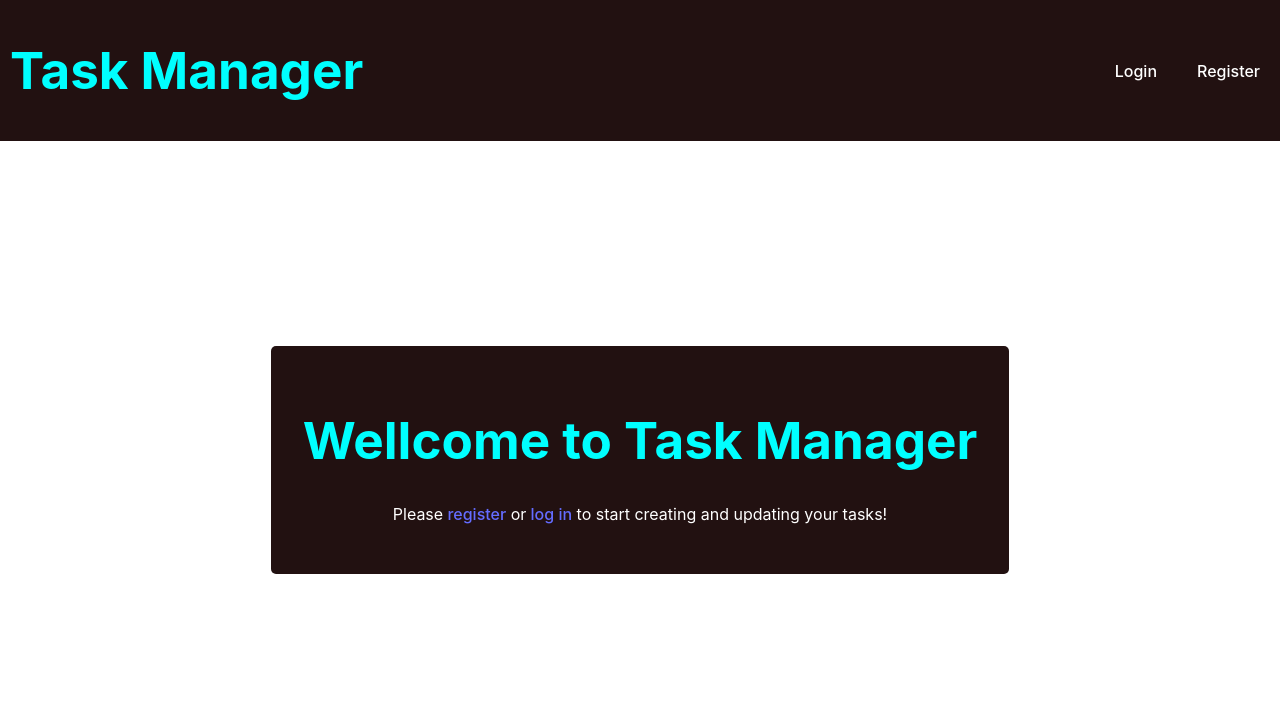
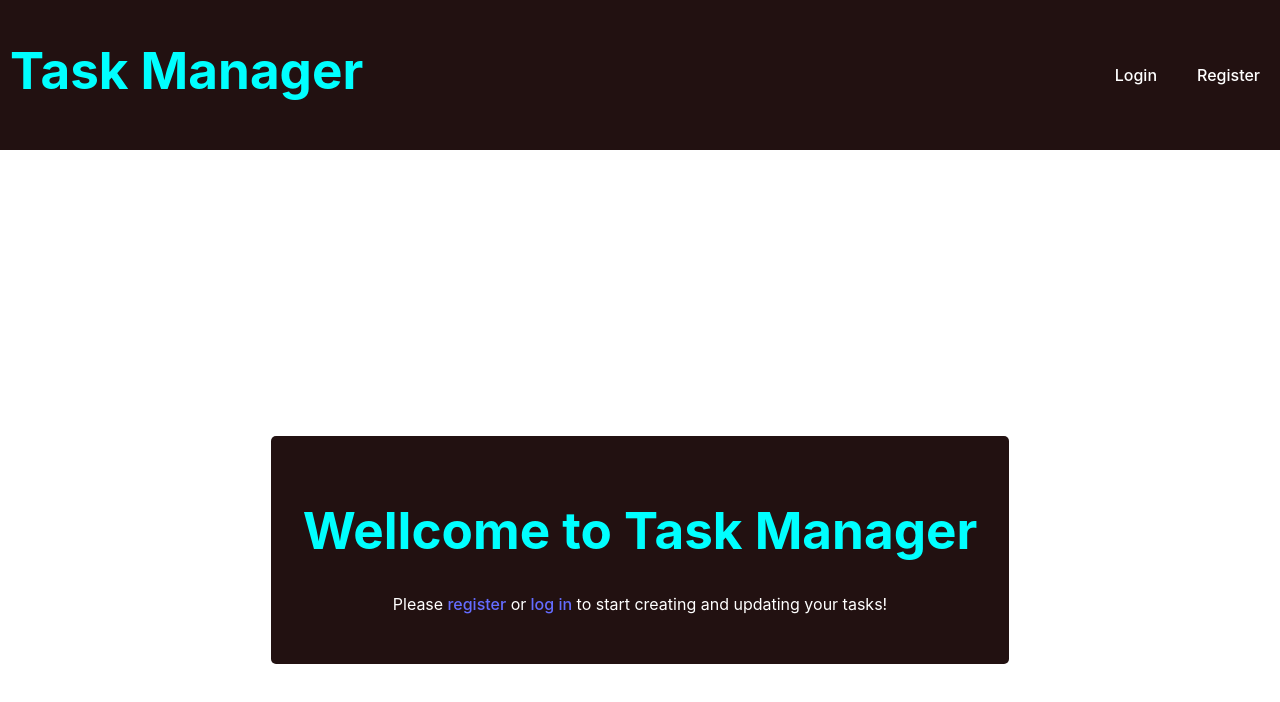
Before and after one commit to ManuelPaniagua/REST-API-FullStack-WEB, a React (Vite) app in the folder frontend-app/: page / in a window 1280 px wide. Shown: the top 702 px of the page. Built offline with nearby package versions, Linux system fonts and the light colour scheme.

Commit message:
logout btn

```diff
--- a/frontend-app/src/App.css
+++ b/frontend-app/src/App.css
@@ -87,7 +87,8 @@ span{
   justify-content: space-between;
   background-color:rgb(34, 17, 17);
   width: 100%;
-  z-index: -1;
+  height: 150px;
+
 }
 
 .navbar h1{
@@ -108,3 +109,10 @@ span{
   font-size: 16px;
   color: #fff;
 }
+.navbar__link--logout{
+  color: #888383;
+  border: 1px solid #888383;
+  border-radius: 3px;
+  padding: 5px;
+  cursor: pointer;
+}
--- a/frontend-app/src/components/Navbar.jsx
+++ b/frontend-app/src/components/Navbar.jsx
@@ -1,3 +1,4 @@
+import React from 'react';
 import { Link } from 'react-router-dom';
 import { useAuth } from '../context/AuthContext';
 function Navbar() {
@@ -18,7 +19,7 @@ function Navbar() {
                             onClick={() => {
                                 logout();
                             }}
-                            className='navbar__link'>
+                            className='navbar__link navbar__link--logout'>
                             Logout
                         </Link>
                     </>
--- a/frontend-app/src/index.css
+++ b/frontend-app/src/index.css
@@ -28,7 +28,7 @@ body {
   place-items: center;
   min-width: 320px;
   min-height: 100vh;
-  padding-top: 60px;
+  padding-top: 150px;
 }
 
 h1 {
```
